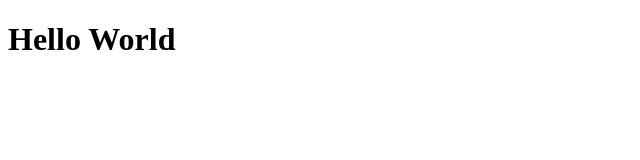
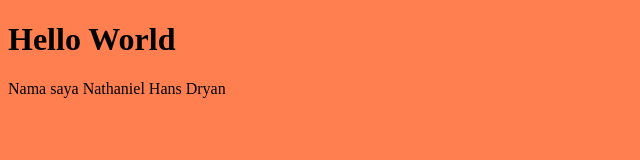
Before and after one commit to NathanielHans/HelloWorld, a plain HTML site: page helloworld/index.html in a window 1280 px wide. Shown: the whole page, without its empty margins (0-640 px from the left). Drawn offline with Linux system fonts and the light colour scheme.

Commit message:
Mengubah file index.html & style.css

```diff
--- a/helloworld/index.html
+++ b/helloworld/index.html
@@ -2,8 +2,10 @@
 <html lang="en">
 <head>
     <title>Git Hans</title>
+    <link rel="stylesheet" href="style.css">
 </head>
 <body>
     <h1>Hello World</h1>
+    <p>Nama saya Nathaniel Hans Dryan</p>
 </body>
 </html>
--- a/helloworld/style.css
+++ b/helloworld/style.css
@@ -0,0 +1,4 @@
+body{
+    font-family: Ariel;
+    background-color: coral;
+}
```
